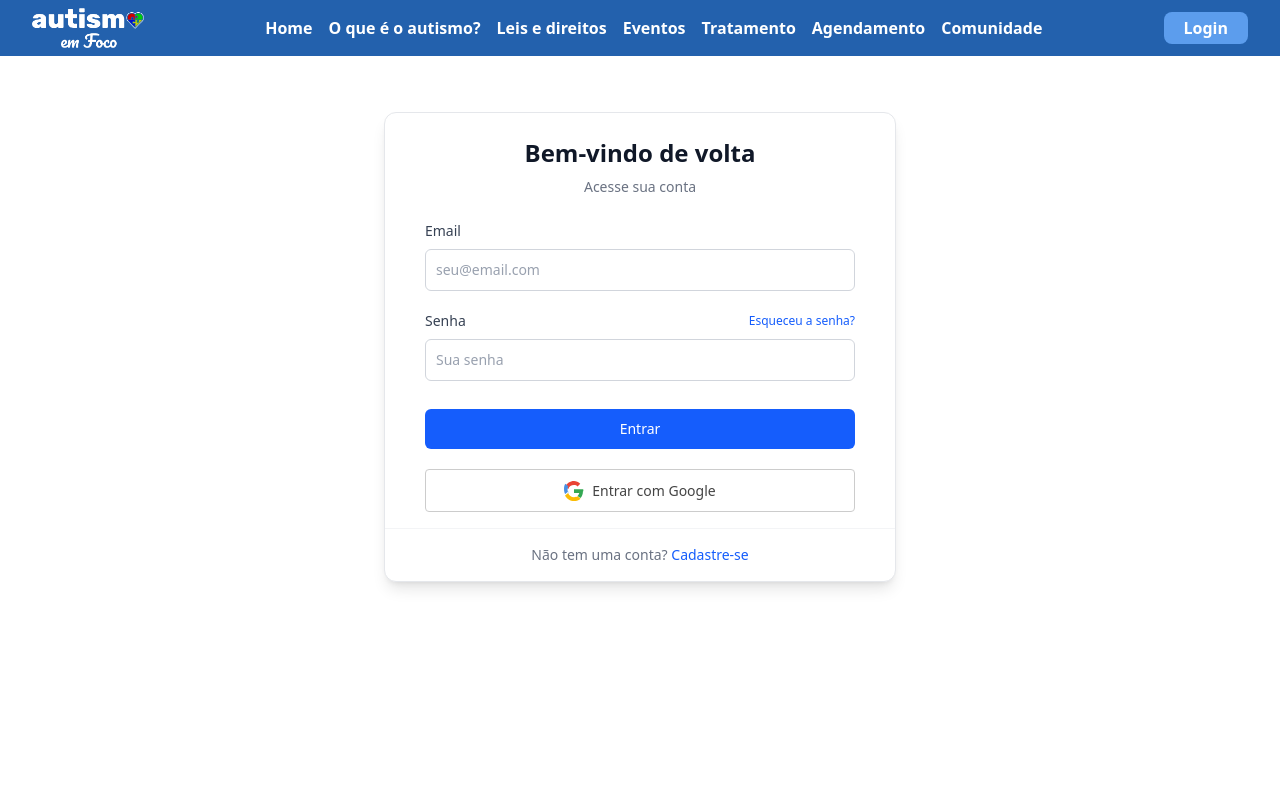
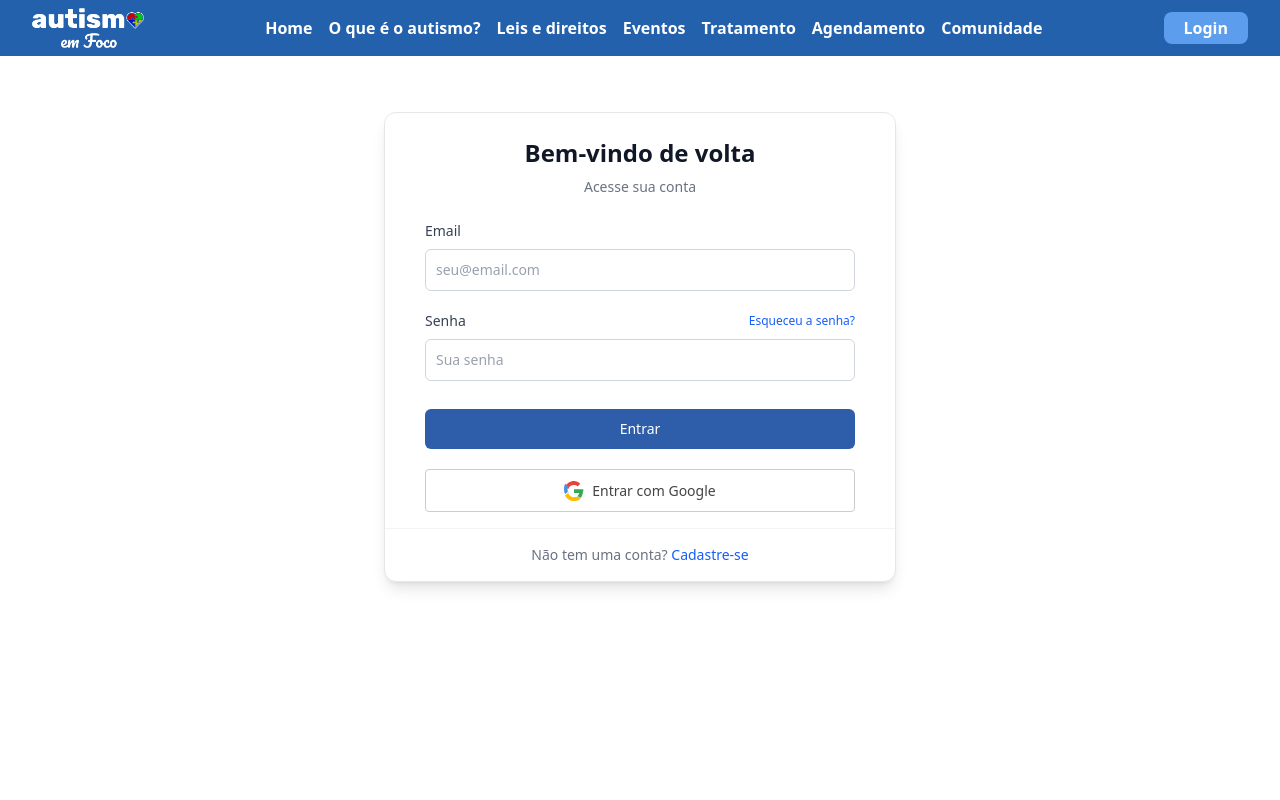
Before and after one commit to PedroHBachiega/autismo-em-foco, a React (Vite) app: page /login in a window 1280 px wide. Shown: the top 800 px of the page. Built offline with nearby package versions, Linux system fonts and the light colour scheme; no server answers.

Commit message:
Alteração na cor de alguns botões

```diff
--- a/src/pages/Agendamento/Agendamento.module.css
+++ b/src/pages/Agendamento/Agendamento.module.css
@@ -20,7 +20,7 @@
 }
 
 .header p {
-  font-size: 1.2rem;
+  font-size: 1.1rem;
   color: #555;
   max-width: 600px;
   margin: 0 auto;
--- a/src/pages/Comunidade/Comunidade.module.css
+++ b/src/pages/Comunidade/Comunidade.module.css
@@ -30,7 +30,7 @@
 }
 
 .header p {
-  font-size: 1.3rem;
+  font-size: 1.2rem;
   color: #4a6fa5;
   max-width: 600px;
   margin: 0 auto;
--- a/src/pages/CreatePost/CreatePost.jsx
+++ b/src/pages/CreatePost/CreatePost.jsx
@@ -108,7 +108,7 @@ const CreatePost = () => {
         </label>
 
         {!loading && (
-          <button type="submit" className="btn">
+          <button type="submit" className={styles.btn}>
             Criar
           </button>
         )}
--- a/src/pages/CreatePost/CreatePost.module.css
+++ b/src/pages/CreatePost/CreatePost.module.css
@@ -54,3 +54,14 @@
     text-align: center;
     margin-top: 10px;
   }
+
+  .btn {
+    background-color: #2e5eaa;
+    border-radius: 12px;
+    color: white;
+    padding: 5px;
+
+
+
+
+  }
--- a/src/pages/Eventos/Eventos.module.css
+++ b/src/pages/Eventos/Eventos.module.css
@@ -20,7 +20,7 @@
 }
 
 .eventosHeader p {
-  font-size: 1.2rem;
+  font-size: 1.1rem;
   color: #555;
   max-width: 600px;
   margin: 0 auto;
--- a/src/pages/Login/Login.jsx
+++ b/src/pages/Login/Login.jsx
@@ -52,9 +52,15 @@ function Login() {
                 />
               </div>
               {error && <p className="text-red-500 text-sm text-center mt-2">{error}</p>}
-              <button className="mt-2 w-full p-2.5 bg-blue-600 text-white rounded-md text-sm font-medium hover:bg-blue-700 disabled:bg-blue-300 disabled:cursor-not-allowed" type="submit" disabled={loading}>
+              <button
+                className="mt-2 w-full p-2.5 text-white rounded-md text-sm font-medium hover:brightness-110 disabled:bg-blue-300 disabled:cursor-not-allowed"
+                style={{ backgroundColor: '#2e5eaa' }}
+                type="submit"
+                disabled={loading}
+              >
                 {loading ? "Entrando..." : "Entrar"}
               </button>
+
               <GoogleButton
                 onClick={loginWithGoogle}
                 loading={loading}
--- a/src/pages/Register/Register.jsx
+++ b/src/pages/Register/Register.jsx
@@ -94,12 +94,14 @@ function Register() {
               </div>
               {error && <p className="text-red-500 text-sm text-center mt-2">{error}</p>}
               <button
-                className="mt-2 w-full p-2.5 bg-blue-600 text-white rounded-md text-sm font-medium hover:bg-blue-700 disabled:bg-blue-300 disabled:cursor-not-allowed"
+                className="mt-2 w-full p-2.5 text-white rounded-md text-sm font-medium hover:brightness-110 disabled:bg-blue-300 disabled:cursor-not-allowed"
+                style={{ backgroundColor: '#2e5eaa' }}
                 type="submit"
                 disabled={loading}
               >
-                {loading ? "Criando conta..." : "Cadastrar"}
+                {loading ? "Entrando..." : "Entrar"}
               </button>
+
               <GoogleButton
                 onClick={handleGoogleRegister}
                 loading={loading}
```
